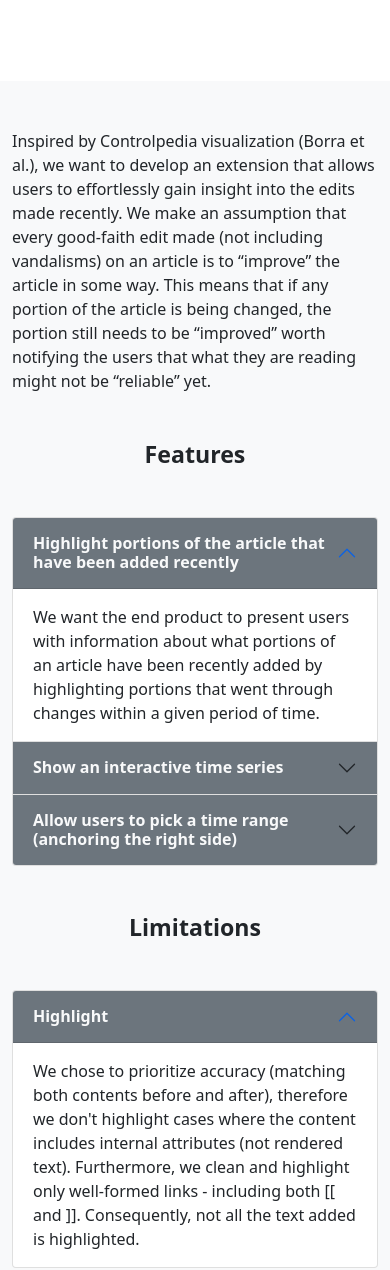
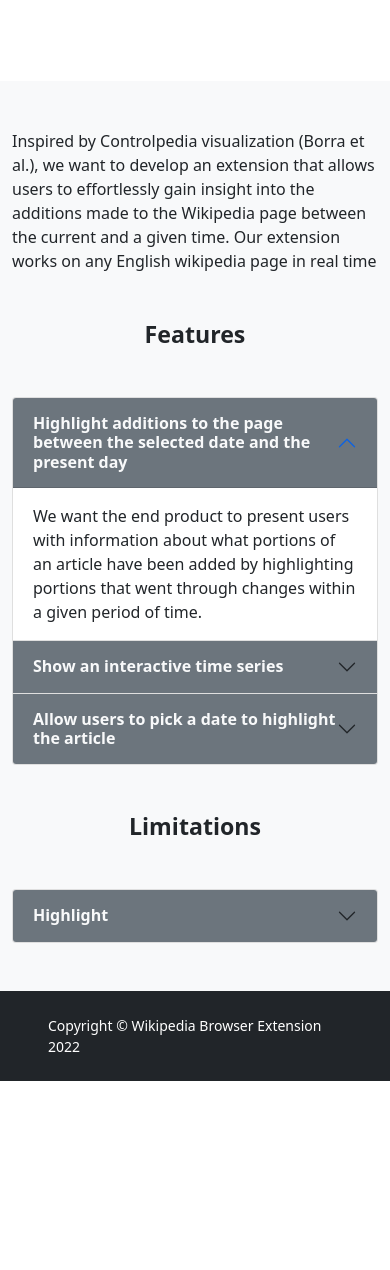
Before and after one commit to sukritsangvong/wp-browser-extension, a browser extension: page docs/description.html in a window 390 px wide. Shown: the part 200-1470 px from the top of the page. After the commit the page ends 1281 px from the top, so only its background shows below. Drawn offline with nearby package versions, Linux system fonts and the light colour scheme.

Commit message:
Edit the working and add collapsed

```diff
--- a/docs/description.html
+++ b/docs/description.html
@@ -42,7 +42,9 @@
             </header>
             <section class="py-5 bg-light">
                 <div class="container px-6">
-                    <p>Inspired by Controlpedia visualization (Borra et al.), we want to develop an extension that allows users to effortlessly gain insight into the edits made recently. We make an assumption that every good-faith edit made (not including vandalisms) on an article is to “improve” the article in some way. This means that if any portion of the article is being changed, the portion still needs to be “improved” worth notifying the users that what they are reading might not be “reliable” yet.</p>
+                    <p>Inspired by Controlpedia visualization (Borra et al.), we want to develop an extension that allows users to effortlessly
+                        gain insight into the additions made to the Wikipedia page between the current and a given time.
+                        Our extension works on any English wikipedia page in real time</p>
                     <div class="text-center my-5">
                         <h3 class="fw-bolder mb-3">Features</h3>
                     </div>
@@ -50,12 +52,12 @@
                         <div class="accordion-item">
                           <h2 class="accordion-header" id="headingOne">
                             <button class="accordion-button bg-secondary text-light" type="button" data-bs-toggle="collapse" data-bs-target="#collapseOne" aria-expanded="true" aria-controls="collapseOne">
-                                <b>Highlight portions of the article that have been added recently</b>
+                                <b>Highlight additions to the page between the selected date and the present day</b>
                             </button>
                           </h2>
                           <div id="collapseOne" class="accordion-collapse collapse show" aria-labelledby="headingOne" data-bs-parent="#accordionExample">
                             <div class="accordion-body">
-                                We want the end product to present users with information about what portions of an article have been recently added by highlighting portions that went through changes within a given period of time.
+                                We want the end product to present users with information about what portions of an article have been added by highlighting portions that went through changes within a given period of time.
                             </div>
                           </div>
                         </div>
@@ -74,7 +76,7 @@
                         <div class="accordion-item">
                           <h2 class="accordion-header" id="headingThree">
                             <button class="accordion-button collapsed bg-secondary text-light" type="button" data-bs-toggle="collapse" data-bs-target="#collapseThree" aria-expanded="false" aria-controls="collapseThree">
-                                <b>Allow users to pick a time range (anchoring the right side)  </b>
+                                <b>Allow users to pick a date to highlight the article</b>
                             </button>
                           </h2>
                           <div id="collapseThree" class="accordion-collapse collapse" aria-labelledby="headingThree" data-bs-parent="#accordionExample">
@@ -92,11 +94,11 @@
                     <div class="accordion">
                         <div class="accordion-item">
                           <h2 class="accordion-header" id="headingFour">
-                            <button class="accordion-button bg-secondary text-light" type="button" data-bs-toggle="collapse" data-bs-target="#collapseFour" aria-expanded="true" aria-controls="collapseFour">
+                            <button class="accordion-button collapsed bg-secondary text-light" type="button" data-bs-toggle="collapse" data-bs-target="#collapseFour" aria-expanded="true" aria-controls="collapseFour">
                                 <b>Highlight</b>
                             </button>
                           </h2>
-                          <div id="collapseFour" class="accordion-collapse collapse show" aria-labelledby="headingFour" data-bs-parent="#accordionExample">
+                          <div id="collapseFour" class="accordion-collapse collapse" aria-labelledby="headingFour" data-bs-parent="#accordionExample">
                             <div class="accordion-body">
                                 We chose to prioritize accuracy (matching both contents before and after), therefore we don't highlight cases where the content includes internal attributes (not rendered text).
                                 Furthermore, we clean and highlight only well-formed links - including both [[ and ]]. Consequently, not all the text added is highlighted.
```
Also changed, not shown: docs/index.html (+1 -1 lines).
